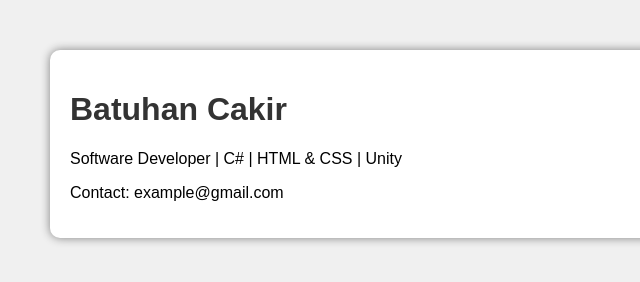
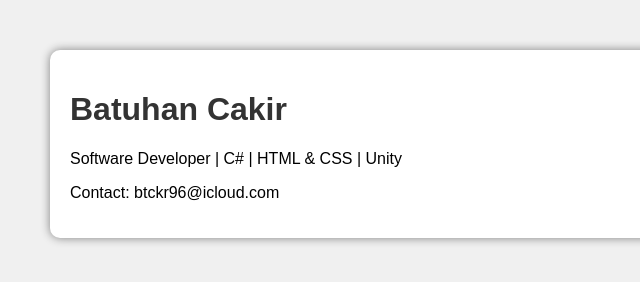
Before and after one commit to forde16/portfolio-projects, a plain HTML site: page simple-portfolio/index.html in a window 1280 px wide. Shown: the full height of the page, 0-640 px from the left. Drawn offline with Linux system fonts and the light colour scheme.

Commit message:
index.html

```diff
--- a/simple-portfolio/index.html
+++ b/simple-portfolio/index.html
@@ -13,7 +13,7 @@
   <div class="card">
     <h1>Batuhan Cakir</h1>
     <p>Software Developer | C# | HTML & CSS | Unity</p>
-    <p>Contact: example@gmail.com</p>
+    <p>Contact: btckr96@icloud.com</p>
   </div>
 </body>
 </html>
```
